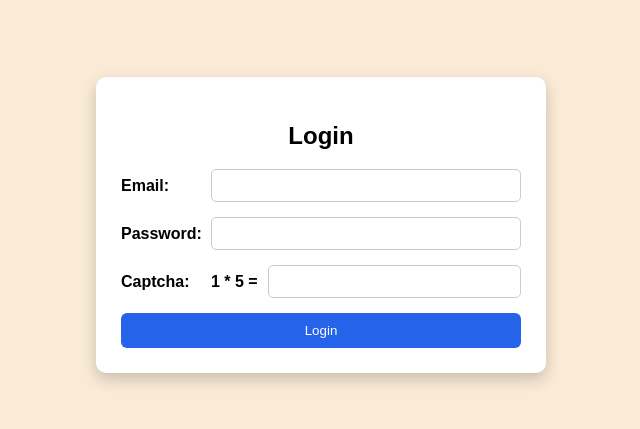
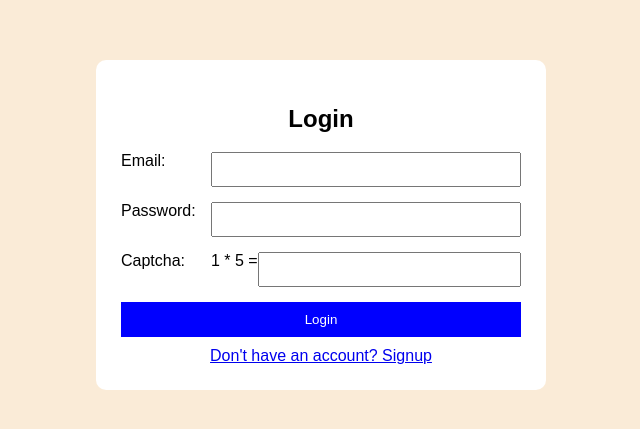
Before and after one commit to MayankGuglani/hostelproj, a plain HTML site: page loginpage.html in a window 1280 px wide. Shown: the part 175-604 px from the top of the page, without its empty margins (319-959 px from the left). Drawn offline with Linux system fonts and the light colour scheme.

Commit message:
Refactor login page layout and styles
Updated styles and added signup link to the login page.

```diff
--- a/loginpage.html
+++ b/loginpage.html
@@ -1,7 +1,6 @@
 <!DOCTYPE html>
-<html lang="en">
+<html>
 <head>
-<meta charset="UTF-8">
 <title>Login Page</title>
 
 <style>
@@ -20,40 +19,33 @@ body {
     background: white;
     padding: 25px;
     border-radius: 10px;
-    box-shadow: 0 6px 15px rgba(0,0,0,0.2);
 }
 
-/* FORM ROW (KEY FIX) */
 .form-row {
     display: flex;
-    align-items: center;
     margin-bottom: 15px;
 }
 
 .form-row label {
-    width: 90px;      /* fixed label width */
-    font-weight: bold;
+    width: 90px;
 }
 
-.inp {
-    flex: 1;          /* input takes remaining space */
+input {
+    flex: 1;
     padding: 8px;
-    border-radius: 5px;
-    border: 1px solid #ccc;
 }
 
 button {
     width: 100%;
     padding: 10px;
-    background: #2563eb;
+    background: blue;
     color: white;
     border: none;
-    border-radius: 6px;
 }
 
-#question {
-    margin-right: 10px;
-    font-weight: bold;
+.signup-link {
+    text-align: center;
+    margin-top: 10px;
 }
 </style>
 </head>
@@ -67,21 +59,25 @@ button {
 
 <div class="form-row">
 <label>Email:</label>
-<input type="text" id="loginUser" class="inp" required>
+<input type="text" id="loginUser" required>
 </div>
 
 <div class="form-row">
 <label>Password:</label>
-<input type="password" id="loginPass" class="inp" required>
+<input type="password" id="loginPass" required>
 </div>
 
 <div class="form-row">
 <label>Captcha:</label>
 <span id="question"></span>
-<input type="number" id="captcha" class="inp" required>
+<input type="number" id="captcha" required>
 </div>
 
 <button type="submit">Login</button>
+
+<div class="signup-link">
+<a href="signup.html">Don't have an account? Signup</a>
+</div>
 
 </form>
 </div>
@@ -99,7 +95,6 @@ function generateCaptcha() {
 generateCaptcha();
 
 document.getElementById("loginForm").addEventListener("submit", function(e){
-
     e.preventDefault();
 
     let user = document.getElementById("loginUser").value;
```
